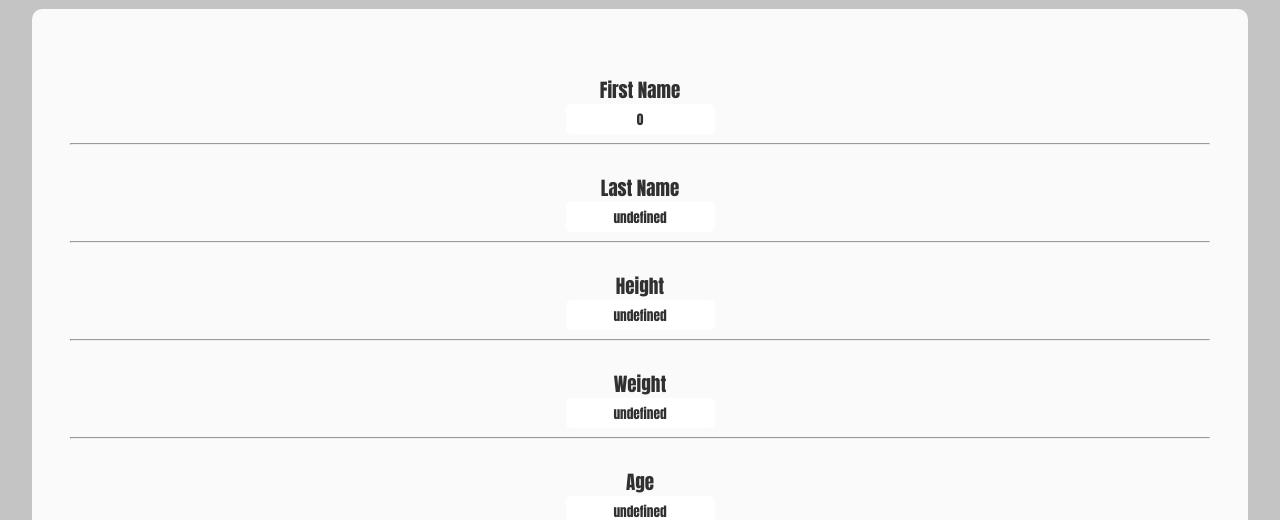
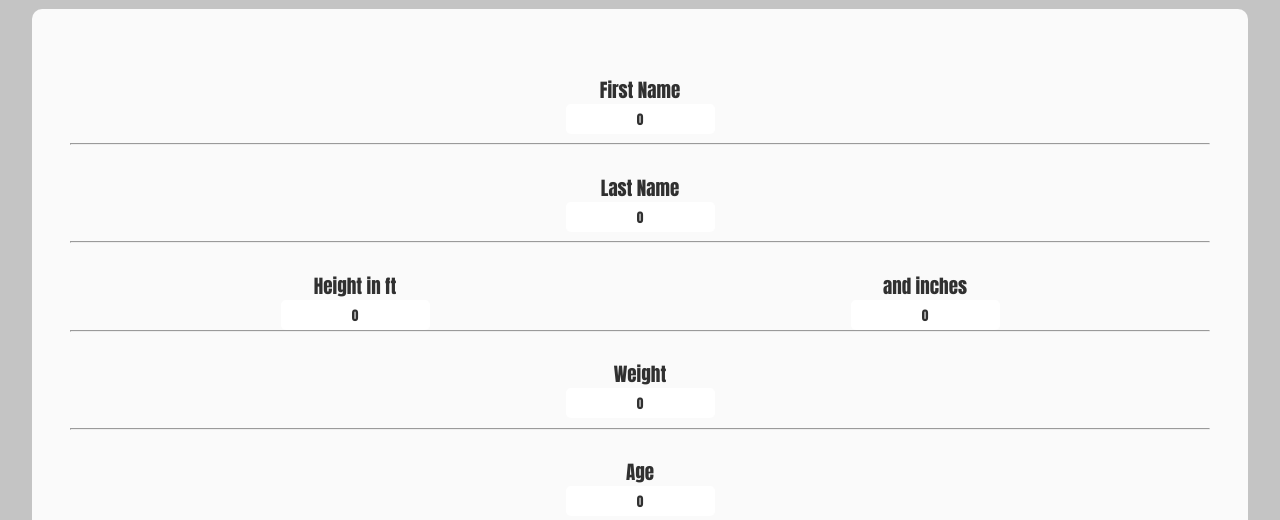
Before and after one commit to johnnyAplseed/WorkItOut, a plain HTML site: page www/content/profile.html in a window 1280 px wide. Shown: the part 305-825 px from the top of the page. Drawn offline with Linux system fonts and the light colour scheme.

Commit message:
Added Profile Functionality

```diff
--- a/www/content/profile.html
+++ b/www/content/profile.html
@@ -28,9 +28,15 @@
                 <input id="profile_fieldLName" type="text" maxlength="50" placeholder="">
                 <hr class="profile_hr" />
             </div>
-            <div class="profile_input">
-                <label id="profile_labelHeight">Height</label>
-                <input id="profile_fieldHeight" type="text" maxlength="8" placeholder="">
+            <div class="profile_input profile_input_height">
+                <div class="profile_feet">
+                    <label id="profile_labelHeightFt">Height in ft</label>
+                    <input id="profile_fieldHeightFt" type="text" maxlength="8" placeholder="">
+                </div>
+                <div class="profile_inches">
+                    <label id="profile_labelHeightIn">and inches</label>
+                    <input id="profile_fieldHeightIn" type="text" maxlength="8" placeholder="">
+                </div>
                 <hr class="profile_hr" />
             </div>
             <div class="profile_input">
@@ -52,8 +58,8 @@
                 <button class="submit_profile_info" onclick="ProfileManager.changeInfo()">SUBMIT</button>
             </div>
             <div id="WIO_score_section">
-                <h3>BMI</h3>
-                <h2 id="WIO_score">...</h2>
+                <div id="profile_body_mass_index"></div>
+                <h2>Your BMI</h2>
             </div>
         </div>
     </div>
--- a/www/scripts/profile_management.js
+++ b/www/scripts/profile_management.js
@@ -1,27 +1,40 @@
 var ProfileManager = (function () {
     var storageKey = "Profile Info";
-
+    var consoleKey = 0
     var tempProfile = JSON.parse(window.localStorage.getItem(storageKey));
     this.savedProfileInfo =
         tempProfile === undefined || tempProfile === null ? 0 : tempProfile;
 
-    console.log(savedProfileInfo);
+    console.log(++consoleKey, savedProfileInfo);
+    var tmp = savedProfileInfo;
+
+    var height = parseFloat(tmp.fHeightFt * 12) + parseFloat(tmp.fHeightIn);
+    var weight = parseFloat(tmp.fWeight);
+
+    var bodyMassIndexCalc = ((weight / (height * height)) * 703);
+
+
+    console.log(++consoleKey, bodyMassIndexCalc);
+
+    var ifCheck = (x) => {
+        var accepted = x === undefined || x === null ? 0 : x;
+        return accepted;
+    }
 
     var displayinfo = profile => {
         // eventually make the label phase out nicely
-        document.getElementById("profile_fieldFName").value =
-            profile.fFName === undefined || profile.fFName == null
-                ? 0
-                : profile.fFName;
-        document.getElementById("profile_fieldLName").value = profile.fLName;
-        document.getElementById("profile_fieldHeight").value = profile.fHeight;
-        document.getElementById("profile_fieldWeight").value = profile.fWeight;
-        document.getElementById("profile_fieldAge").value = profile.fAge;
+        document.getElementById("profile_fieldFName").value = ifCheck(profile.fFName);
+        document.getElementById("profile_fieldLName").value = ifCheck(profile.fLName);
+        document.getElementById("profile_fieldHeightFt").value = ifCheck(profile.fHeightFt);
+        document.getElementById("profile_fieldHeightIn").value = ifCheck(profile.fHeightIn);
+        document.getElementById("profile_fieldWeight").value = ifCheck(profile.fWeight);
+        document.getElementById("profile_fieldAge").value = ifCheck(profile.fAge);
         document.getElementById("profile_fieldBodyfat").value =
-            profile.fBodyFat;
+            ifCheck(profile.fBodyFat);
+        document.getElementById("profile_body_mass_index").textContent = ifCheck(profile.fBodyMassIndex);
     };
 
-    displayinfo(this.savedProfileInfo);
+    displayinfo(ifCheck(this.savedProfileInfo));
 
     this.saveInfo = (storKey, fields) => {
         window.localStorage.setItem(storKey, fields);
@@ -31,10 +44,12 @@ var ProfileManager = (function () {
         this.tempInfo = {
             fFName: document.getElementById("profile_fieldFName").value,
             fLName: document.getElementById("profile_fieldLName").value,
-            fHeight: document.getElementById("profile_fieldHeight").value,
+            fHeightFt: document.getElementById("profile_fieldHeightFt").value,
+            fHeightIn: document.getElementById("profile_fieldHeightIn").value,
             fWeight: document.getElementById("profile_fieldWeight").value,
             fAge: document.getElementById("profile_fieldAge").value,
-            fBodyFat: document.getElementById("profile_fieldBodyfat").value
+            fBodyFat: document.getElementById("profile_fieldBodyfat").value,
+            fBodyMassIndex: bodyMassIndexCalc
         };
 
         // this.displayInfo(tempInfo);
@@ -46,5 +61,6 @@ var ProfileManager = (function () {
         displayInfo: this.displayInfo,
         changeInfo: this.changeInfo,
         saveInfo: this.saveInfo
+
     };
 })();
--- a/www/stylesheets/styles.css
+++ b/www/stylesheets/styles.css
@@ -33,15 +33,20 @@ body {
     }
 }
 
-@media (min-width: 320px) and (max-width: 640px) {}
+@media (min-width: 320px) and (max-width: 640px) {
+}
 
-@media (min-width: 641px) and (max-width: 767px) {}
+@media (min-width: 641px) and (max-width: 767px) {
+}
 
-@media (min-width: 768px) and (max-width: 1024px) {}
+@media (min-width: 768px) and (max-width: 1024px) {
+}
 
-@media (min-width: 1224px) and (max-width: 1823px) {}
+@media (min-width: 1224px) and (max-width: 1823px) {
+}
 
-@media (min-width: 1824px) {}
+@media (min-width: 1824px) {
+}
 
 #banner {
     background-color: rgb(48, 48, 48);
@@ -195,7 +200,8 @@ button {
     font-family: Impact, Haettenschweiler, "Arial Narrow Bold", sans-serif;
 }
 
-#submit_button, #cancel_button {
+#submit_button,
+#cancel_button {
     width: 50%;
     height: 3rem;
     color: rgb(48, 48, 48);
@@ -223,7 +229,9 @@ h5 {
     color: rgb(48, 48, 48);
 }
 
-#add_exercise, #add_progress, .add_calorie_item {
+#add_exercise,
+#add_progress,
+.add_calorie_item {
     width: 100%;
     height: 3rem;
     color: rgb(48, 48, 48);
@@ -277,7 +285,13 @@ h5 {
     font-family: Impact, Haettenschweiler, "Arial Narrow Bold", sans-serif;
 }
 
-.add_unit_water, #add_unit_water, #subtract_unit_water, #add_unit_calories, #subtract_unit_calories, #add_unit_timer, #subtract_unit_timer {
+.add_unit_water,
+#add_unit_water,
+#subtract_unit_water,
+#add_unit_calories,
+#subtract_unit_calories,
+#add_unit_timer,
+#subtract_unit_timer {
     width: 60%;
     height: 3rem;
     margin: 1rem 20%;
@@ -289,7 +303,8 @@ h5 {
     font-family: Impact, Haettenschweiler, "Arial Narrow Bold", sans-serif;
 }
 
-img, #index_image {
+img,
+#index_image {
     border-radius: 10px;
 }
 
@@ -323,7 +338,10 @@ textarea {
     padding: 2rem;
 }
 
-#water_score, #calorie_score, #set_calories, #timer_amount {
+#water_score,
+#calorie_score,
+#set_calories,
+#timer_amount {
     color: rgb(48, 48, 48);
     font-family: Impact, Haettenschweiler, "Arial Narrow Bold", sans-serif;
     font-size: 2rem;
@@ -332,6 +350,22 @@ textarea {
 .profile_input {
     margin: 1.5rem 0 0 0;
     width: 100%;
+    /* Take \/ this out to make form nice and clean */
+    /* background-color: #555; */
+}
+
+.profile_feet {
+    width: 50%;
+    float: left;
+    display: block;
+}
+.profile_inches {
+    width: 50%;
+    float: right;
+}
+
+.profile_fieldHeightFt {
+    width: 50%;
 }
 
 .profile_label {
@@ -351,11 +385,17 @@ textarea {
     /*align-self: center;*/
 }
 
+.profile_body_mass_index {
+    font-size: 4rem;
+    color: green;
+}
+
 .add_calorie_page_hr {
     margin: 2rem 0 0 0;
 }
 
-input, label {
+input,
+label {
     border: 0;
     display: block;
     align-items: center;
@@ -390,17 +430,20 @@ input[type="text"]:focus {
     height: 3rem;
 }
 
-.header_result>.left, .header_result>.center, .header_result>.right {
+.header_result > .left,
+.header_result > .center,
+.header_result > .right {
     float: left;
     height: 100%;
 }
 
-.header_result>.left {
+.header_result > .left {
     width: 7rem;
     text-align: left;
 }
 
-.header_result>.center, .header_result>.right {
+.header_result > .center,
+.header_result > .right {
     width: calc((100% - 7rem) / 2);
     text-align: end;
 }
@@ -409,7 +452,8 @@ input[type="text"]:focus {
     height: 4rem;
 }
 
-.header_result.header-top>.center, .header_result.header-top>.right {
+.header_result.header-top > .center,
+.header_result.header-top > .right {
     text-align: center;
     font-size: 1.2rem;
     padding: 1.4rem 0rem;
```
